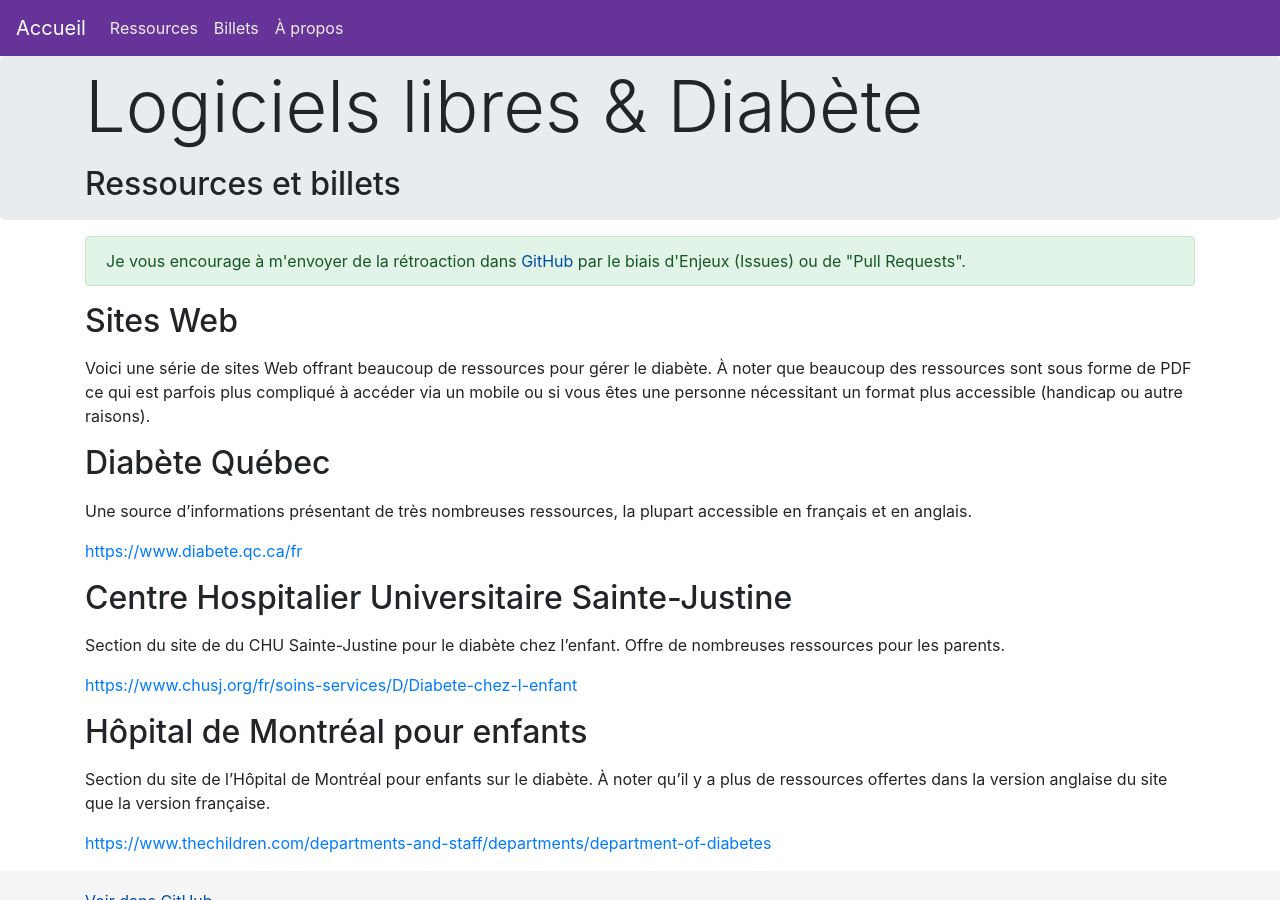
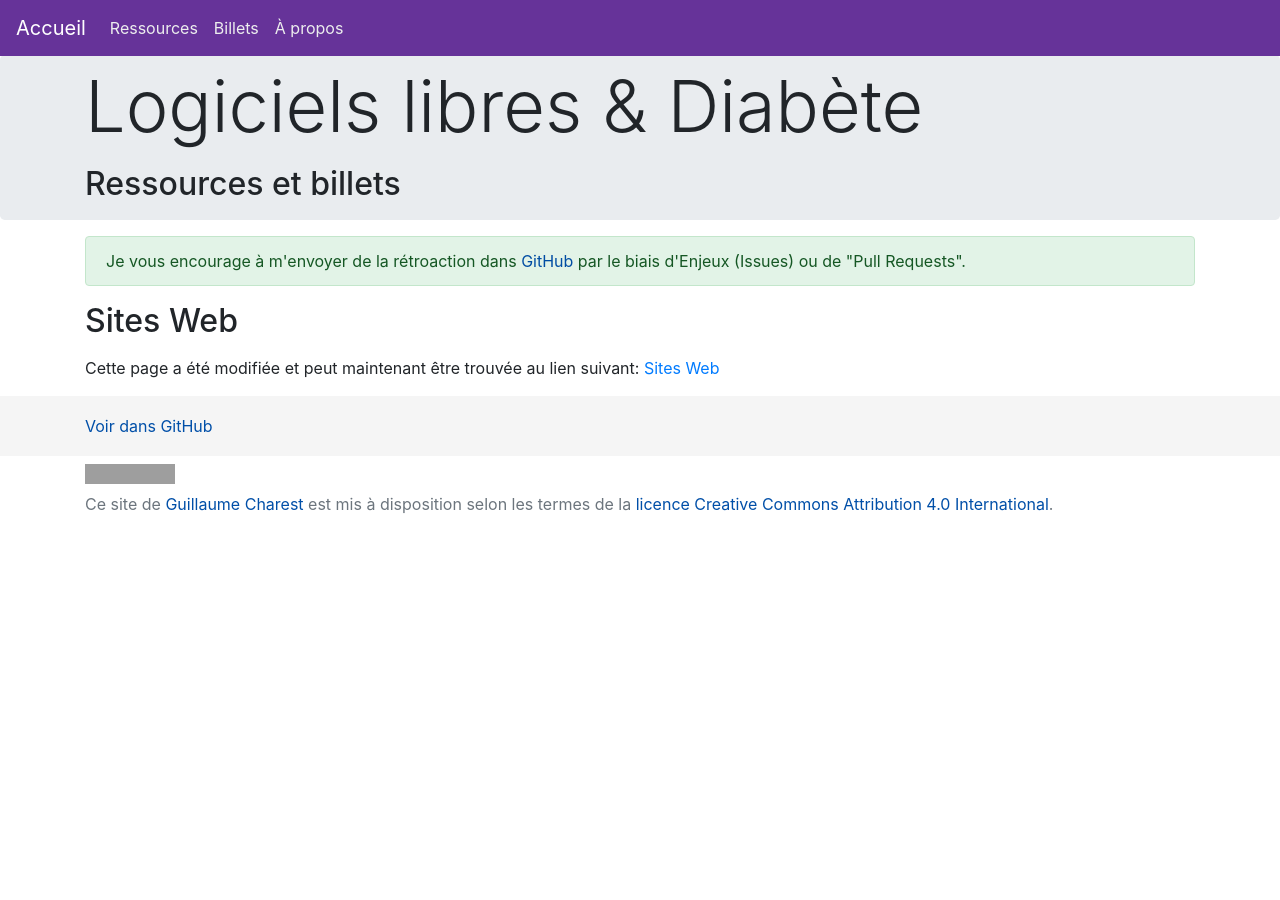
Before and after one commit to gcharest/gcharest.github.io, a Jekyll site: the page built from _pages/fr/sitesweb.md, in a window 1280 px wide. Built offline with Jekyll 4.4.1, drawn with Linux system fonts in a browser that asks for light colours; nearby versions of some CDN libraries; grey boxes are pictures that could not be loaded.

Commit message:
Redirect sites web

```diff
--- a/_pages/fr/sitesweb.md
+++ b/_pages/fr/sitesweb.md
@@ -4,26 +4,7 @@ title:  Sites Web
 ref: diabete
 lang: fr
 sections: Diabète
+redirect: diabete/sites-web.html
 ---
-Voici une série de sites Web offrant beaucoup de ressources pour gérer le diabète.
-À noter que beaucoup des ressources sont sous forme de PDF ce qui est parfois plus compliqué à accéder via un mobile ou si vous êtes une personne nécessitant un format plus accessible (handicap ou autre raisons).
 
-## Diabète Québec
-
-Une source d'informations présentant de très nombreuses ressources, la plupart accessible en français et en anglais.
-
-[https://www.diabete.qc.ca/fr](https://www.diabete.qc.ca/fr)
-
-## Centre Hospitalier Universitaire Sainte-Justine
-
-Section du site de du CHU Sainte-Justine pour le diabète chez l'enfant.
-Offre de nombreuses ressources pour les parents.
-
-[https://www.chusj.org/fr/soins-services/D/Diabete-chez-l-enfant](https://www.chusj.org/fr/soins-services/D/Diabete-chez-l-enfant)
-
-## Hôpital de Montréal pour enfants
-
-Section du site de l'Hôpital de Montréal pour enfants sur le diabète.
-À noter qu'il y a plus de ressources offertes dans la version anglaise du site que la version française.
-
-[https://www.thechildren.com/departments-and-staff/departments/department-of-diabetes](https://www.thechildren.com/departments-and-staff/departments/department-of-diabetes)
+{{ site.data.i18n.general.thisPageHasMoved[page.lang] }} [{{page.title}}]({{site.baseurl}}/{{page.redirect}})
```
